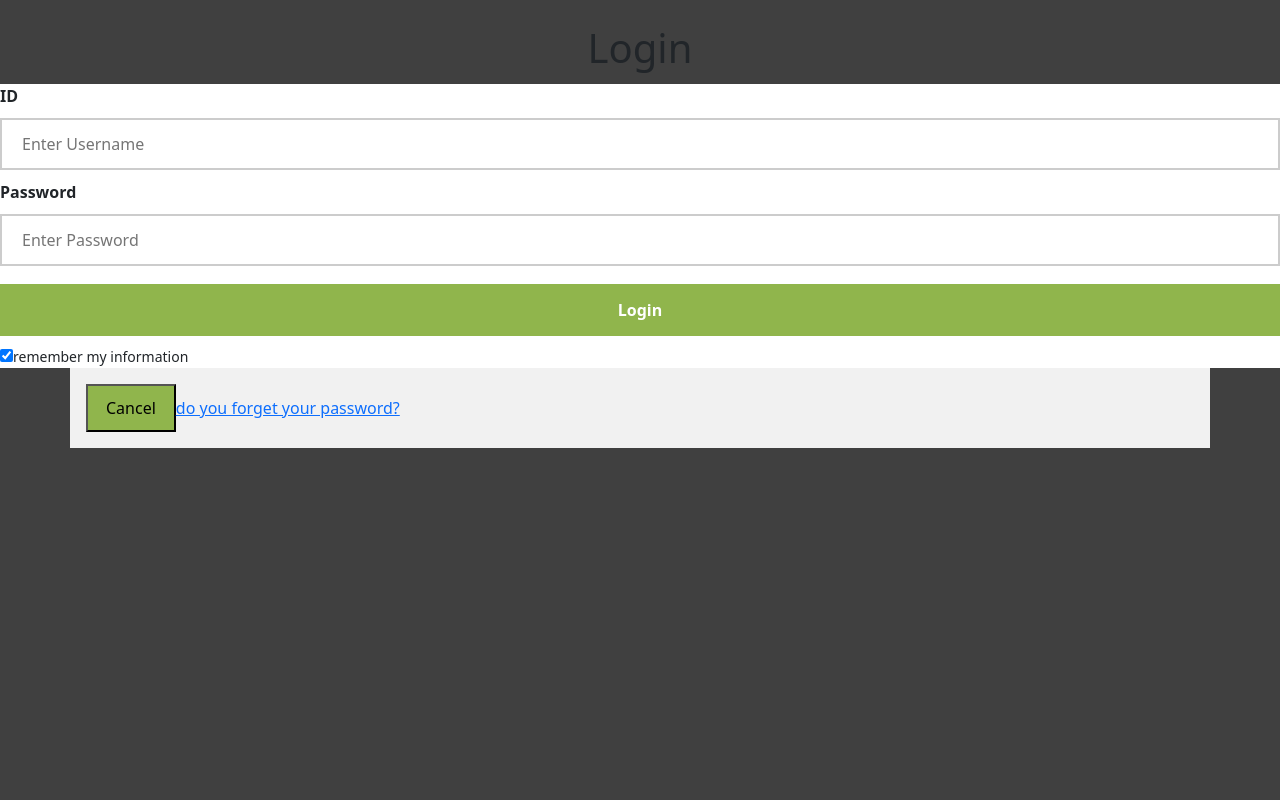
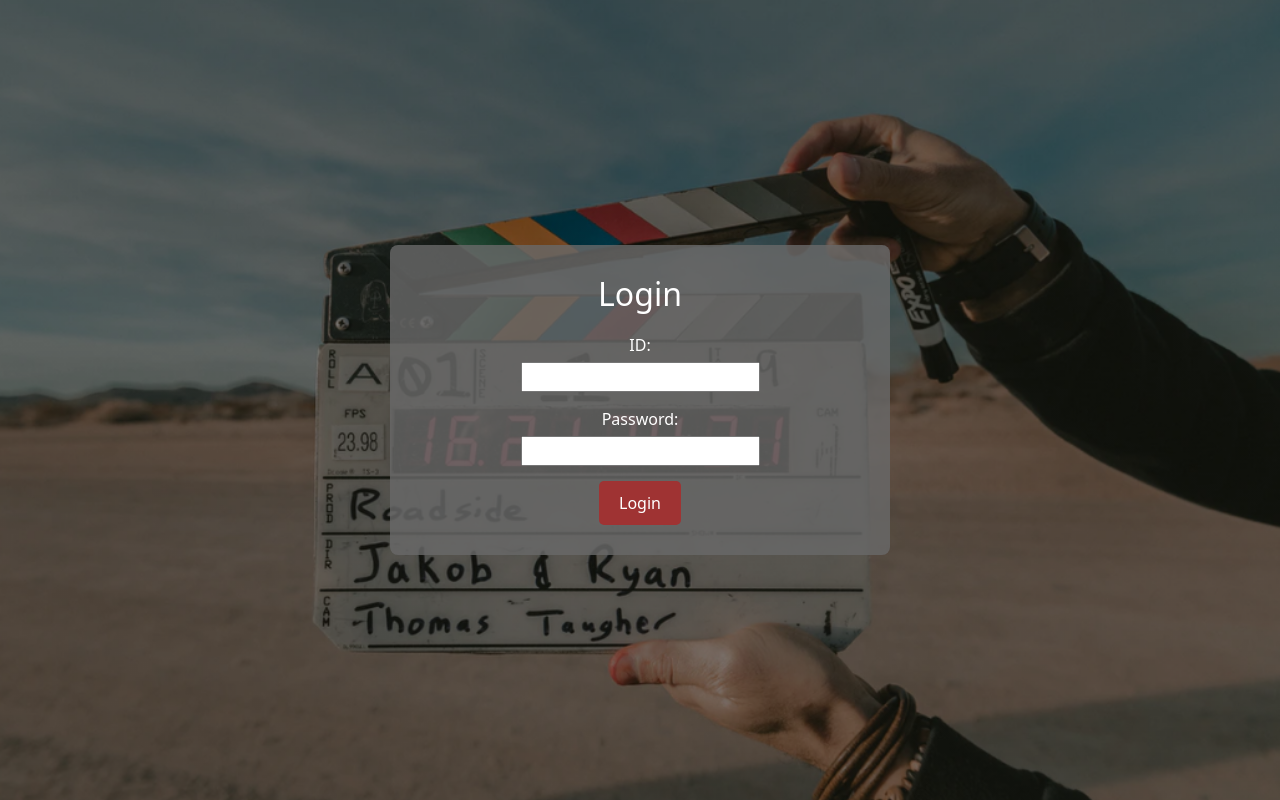
Before and after one commit to JohnathanIssac/TEAM1, a React (Create React App) app in the folder ott/: page /Login in a window 1280 px wide. Built offline with nearby package versions, Linux system fonts and the light colour scheme.

Commit message:
make sign up page and all connected

```diff
--- a/ott/src/App.css
+++ b/ott/src/App.css
@@ -67,69 +67,99 @@
 }
 
 /*login page*/
-#LoginBox{
-  position: absolute;
-  height: 100px;
-  width: 45%;
-  background-color:white;
-  margin: 27%;
-  margin-top: 10%;
-  border-radius: 10px;
-  margin-bottom: 25%;
-}
-.con{
-  background-color: white;
-}
-.format {
-  border: 10px solid white;
-  border-radius: 10px;
-}
-input[type=text], input[type=password] {
-width: 100%;
-padding: 12px 20px;
-margin: 10px 0;
-display: inline-block;
-border: 2px solid #ccc;
-box-sizing: border-box;
-}
-.loginButton {
-background-color: #90b54c;
-color: white;
-padding: 14px 20px;
-margin: 8px 0;
-border: none;
-cursor: pointer;
-width: 100%;
+.Login {
+  background: linear-gradient(rgba(0, 0, 0, 0.5), rgba(0, 0, 0, 0.5)), url('./assets/IntroBack.png');
+  background-size: cover;
+  background-position: center;
+  height: 100vh;
+  display: flex;
+  align-items: center;
+  justify-content: center;
 }
 
-.cancelbtn {
-width: auto;
-padding: 10px 18px;
-background-color: #90b54c;
+.loginBox {
+  background-color: rgba(105, 105, 105, 0.8); /* darkgrey */
+  padding: 30px;
+  border-radius: 8px;
+  text-align: center;
+  color: white;
+  width: 500px;
 }
 
-.imgcontainer {
-text-align: center;
-margin: 24px 0 12px 0;
+.loginBox h2 {
+  margin-bottom: 20px;
 }
 
-img.avatar {
-width: 40%;
-border-radius: 50%;
+.formGroup {
+  margin-bottom: 15px;
 }
 
-.container {
-padding: 16px;
+.formGroup label {
+  display: block;
+  margin-bottom: 5px;
 }
-/* Change styles for span and cancel button on extra small screens */
-@media screen and (max-width: 300px) {
-  span.psw {
-    display: block;
-    float: none;
-  }
-  .cancelbtn {
-    width: 100%;
-  }
+
+.login-btn {
+  padding: 10px 20px;
+  background-color: #9f3333;
+  color: white;
+  border: none;
+  border-radius: 5px;
+  cursor: pointer;
+  transition: background-color 0.3s ease;
+}
+
+.login-btn:hover {
+  background-color: #737b84;
+}
+
+/*register CSS*/
+.Register {
+  background-color: black;
+  height: 100vh;
+  display: flex;
+  align-items: center;
+  justify-content: center;
+}
+
+.signUpForm {
+  width: 300px;
+  background-color: rgba(0, 0, 0, 0.8);
+  padding: 20px;
+  border-radius: 8px;
+  text-align: center;
+  color: white;
+}
+
+.userInput {
+  margin-bottom: 15px;
+  text-align: left;
+}
+
+.userInput label {
+  display: block;
+  margin-bottom: 5px;
+}
+
+.userInput input {
+  width: 100%;
+  padding: 8px;
+  border-radius: 5px;
+  border: 1px solid #ccc;
+}
+
+.register-btn {
+  padding: 10px 20px;
+  background-color: #007bff;
+  color: white;
+  border: none;
+  border-radius: 5px;
+  cursor: pointer;
+  transition: background-color 0.3s ease;
+}
+
+.register-btn:hover {
+  background-color: #0056b3;
 }
 
 /*Home page CSS*/
--- a/ott/src/App.js
+++ b/ott/src/App.js
@@ -10,13 +10,15 @@ import Series from './pages/Series';
 import Entertainment from './pages/Entertainment';
 import Login from './pages/Login';
 import IntroPage from './pages/IntroPage';
+import Register from './pages/Register';
 
 function App() {
   return (
     <BrowserRouter>
     <div className="App">
         <Routes>
-          <Route path="/" element={<IntroPage />} />
+          <Route path='/' element={<IntroPage />} />
+          <Route path='/Register' element={<Register />}/>
           <Route path='/Home' element={<Home />}/>
           <Route path='/Login' element={<Login />}/>
           <Route path='/Info' element={<UserInfoPage />}/>
--- a/ott/src/pages/IntroPage.jsx
+++ b/ott/src/pages/IntroPage.jsx
@@ -7,13 +7,19 @@ function IntroPage() {
         window.location.href = "/login";
     }
 
+    const signUpButton = () => {
+      window.location.href = "/Register";
+  }
+
   return (
     <div className="intro-container">
       <div className="login-button">
-        <button className="btn btn-primary" onClick={moveTo}>Log in</button>
+        <button className="btn btn-primary" style={{marginRight: '10px'}} onClick={moveTo}>Log in</button>
+        <button className="btn btn-secondary" onClick={signUpButton}>Sign up</button>
       </div>
       <div className="intro-content">
-        <h1>want you watch interest content? use it!</h1>
+
+        <h1 className="IntroExp">want you watch interest content? use it!</h1>
         <p className="small-text">
             <div className="IntroExp">
                 Welcome to our OTT streaming service, where entertainment knows no bounds. Explore a vast library of movies, series, documentaries, and more, tailored to suit every taste. Enjoy seamless access to premium content anytime, anywhere, on any device. Dive into a world of captivating stories and immersive experiences curated just for you. Join us and elevate your entertainment journey with the best of what OTT has to offer.
--- /dev/null
+++ b/ott/src/pages/Register.jsx
@@ -0,0 +1,45 @@
+import React from 'react';
+import '../App.css';
+
+function Register() {
+
+    const registeringUser = () => {
+        alert('Welcome!');
+        window.location.href = "/Home";
+    }
+
+    return (
+        <div className="Register">
+        <div className="signUpForm">
+            <h2 style={{marginBottm: '20px'}}>Sign Up</h2>
+            <div className="userInput">
+            <label htmlFor="name">Name:</label>
+            <input type="text" id="name" name="name" />
+            </div>
+            <div className="userInput">
+            <label htmlFor="id">ID:</label>
+            <input type="text" id="id" name="id" />
+            </div>
+            <div className="userInput">
+            <label htmlFor="password">Password:</label>
+            <input type="password" id="password" name="password" />
+            </div>
+            <div className="userInput">
+            <label htmlFor="check-password">Check Password:</label>
+            <input type="password" id="check-password" name="check-password" />
+            </div>
+            <div className="userInput">
+            <label htmlFor="email">E-mail:</label>
+            <input type="email" id="email" name="email" />
+            </div>
+            <div className="userInput">
+            <label htmlFor="phone">Phone Number:</label>
+            <input type="tel" id="phone" name="phone" />
+            </div>
+            <button className="register-btn" onClick={registeringUser}>Register!</button>
+        </div>
+        </div>
+    );
+}
+
+export default Register;
--- a/ott/src/pages/login.jsx
+++ b/ott/src/pages/login.jsx
@@ -2,34 +2,29 @@ import React from 'react';
 import '../App.css';
 
 function Login() {
-    const movingPage = () => {
+
+    const moveTo = () => {
         window.location.href = "/Home";
     }
-    return(
-        <div className="Login">
-            <form id="formmat" method="post">
-                <div className="imgcontainer">
-                    <h1>Login</h1>
-                </div>
-                <div className="con">
-                    <label for="uname"><b>ID</b></label>
-                    <input type="text" placeholder="Enter Username" name="uname" required/>
 
-                    <label for="psw"><b>Password</b></label>
-                    <input type="password" placeholder="Enter Password" name="psw" required/>
-
-                    <button className="loginButton" type="submit" onClick={movingPage}><b>Login</b></button>
-                    <label>
-                        <input type="checkbox" checked="checked" name="remember"/><small>remember my information</small>
-                    </label>
-                </div>
-                <div className="container" style={{backgroundColor: '#f1f1f1'}}>
-                    <button type="button" className="cancelbtn">Cancel</button>
-                    <span className="psw"><a className="fp" href="#">do you forget your password?</a></span>
-                </div>
-            </form>
+    return (
+      <div className="Login">
+        <div className="loginBox">
+          <h2>Login</h2>
+          <form>
+            <div className="formGroup">
+              <label htmlFor="userId">ID:</label>
+              <input type="text" id="userId" name="userId" />
+            </div>
+            <div className="formGroup">
+              <label htmlFor="password">Password:</label>
+              <input type="text" id="password" name="password" />
+            </div>
+            <button type="submit" className="login-btn" onClick={moveTo}>Login</button>
+          </form>
         </div>
+      </div>
     );
-    }
+  }
 
 export default Login;
```
